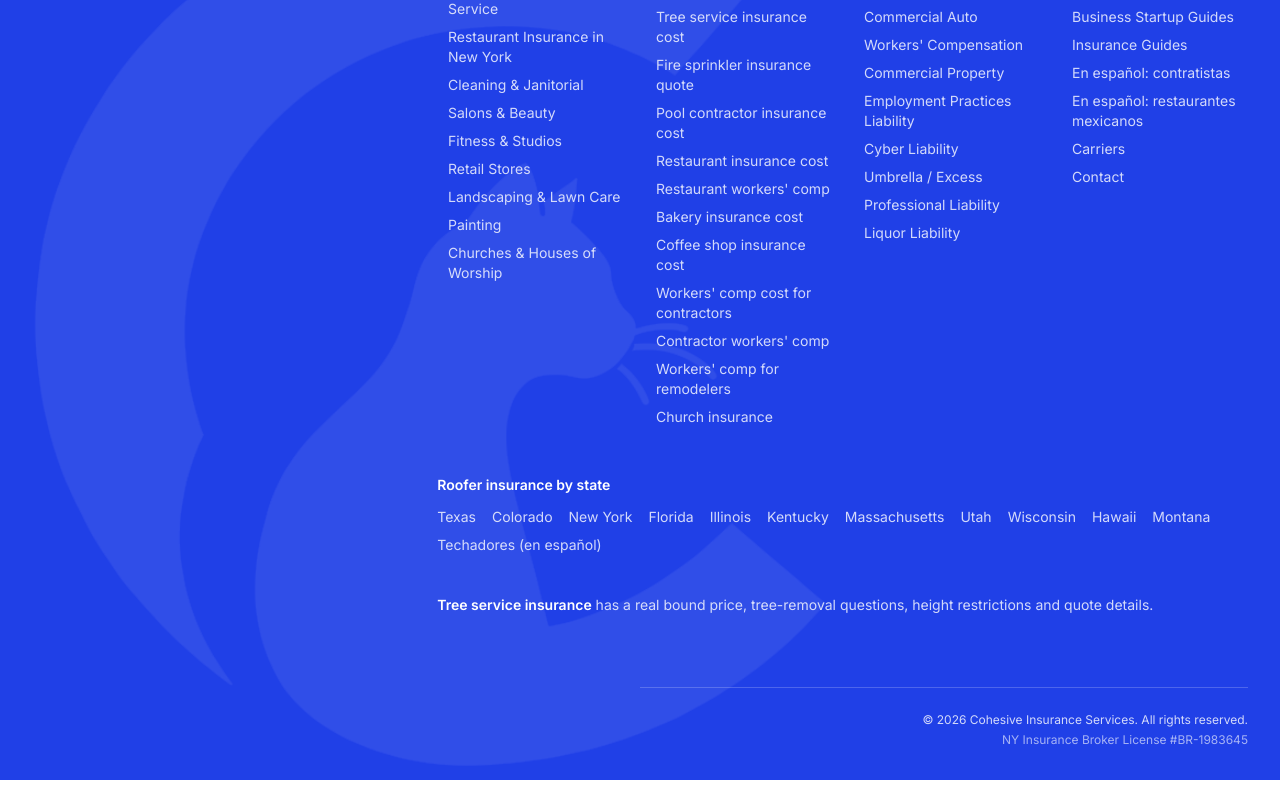
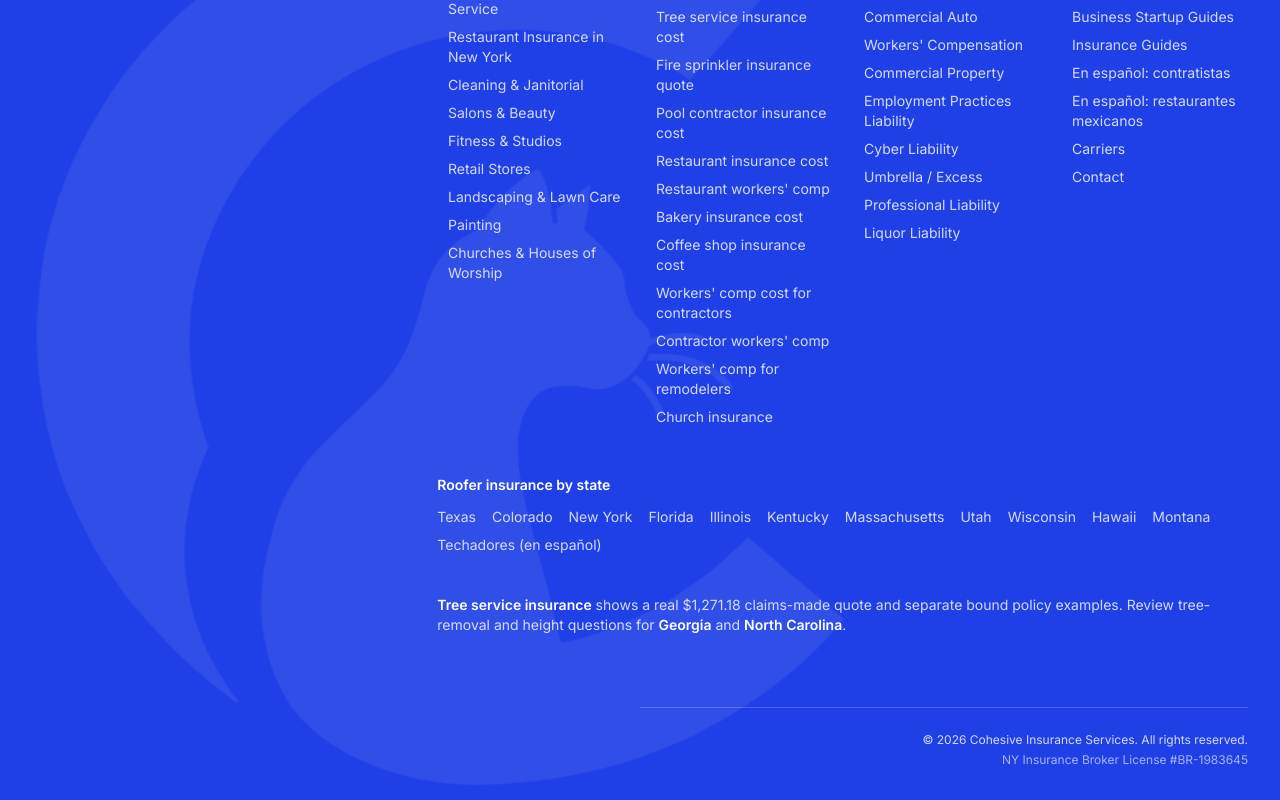
Before and after one commit to cohesive-dev/cohesive-ins-landing, a Next.js app: page / in a window 1280 px wide. Shown: the part 6355-7155 px from the top of the page. Built offline with nearby package versions, Linux system fonts and the light colour scheme; no server answers.

Commit message:
Correct tree quote status and link priority state pages

```diff
--- a/app/page.tsx
+++ b/app/page.tsx
@@ -1383,7 +1383,10 @@ function Footer() {
 
         <p className="md:ml-[33.333%] mb-10 text-sm">
           <Link href="/insurance/tree-service" className="font-semibold text-white hover:underline">Tree service insurance</Link>
-          {" "}has a real bound price, tree-removal questions, height restrictions and quote details.
+          {" "}shows a real $1,271.18 claims-made quote and separate bound policy examples. Review tree-removal and height questions for{" "}
+          <Link href="/insurance/tree-service/georgia" className="font-semibold text-white hover:underline">Georgia</Link>
+          {" "}and{" "}
+          <Link href="/insurance/tree-service/north-carolina" className="font-semibold text-white hover:underline">North Carolina</Link>.
         </p>
 
         <div className="pt-8 md:w-1/2 md:ml-auto">
```
